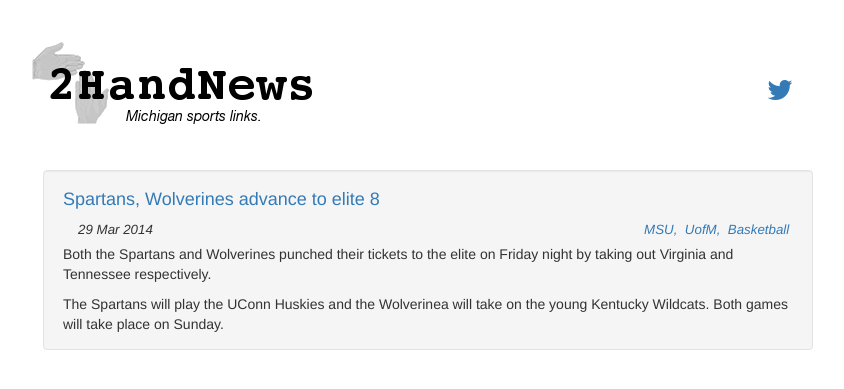
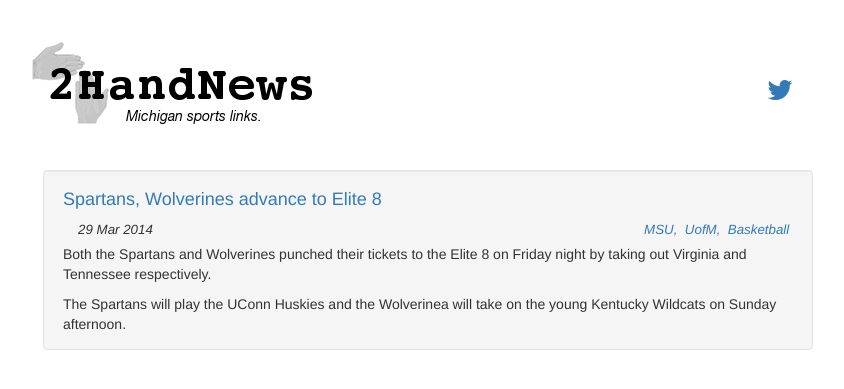
Before and after one commit to aftco/aftco.github.io, a Jekyll site: the page built from _posts/2014-03-29-07-46-spartans-wolverines-advance-to-elite-8.md, in a window 1280 px wide. Shown: the top 389 px of the page, without its empty margins (212-1056 px from the left). Built offline with Jekyll 4.4.1, drawn with Linux system fonts in a browser that asks for light colours; nearby versions of some CDN libraries; Markdown is read by kramdown in place of the engine named in the settings.

Commit message:
Update 2014-03-29-07-46-spartans-wolverines-advance-to-elite-8.md

```diff
--- a/_posts/2014-03-29-07-46-spartans-wolverines-advance-to-elite-8.md
+++ b/_posts/2014-03-29-07-46-spartans-wolverines-advance-to-elite-8.md
@@ -1,10 +1,10 @@
 ---
 layout: post
-title: "Spartans, Wolverines advance to elite 8"
+title: "Spartans, Wolverines advance to Elite 8"
 tags: MSU, UofM, Basketball
 link: http://mweb.cbssports.com/ncaab/eye-on-college-basketball/24505115/night-court-wolverines-punch-elite-eight-ticket
 ---
 
-Both the Spartans and Wolverines punched their tickets to the elite on Friday night by taking out Virginia and Tennessee respectively.
+Both the Spartans and Wolverines punched their tickets to the Elite 8 on Friday night by taking out Virginia and Tennessee respectively.
 
-The Spartans will play the UConn Huskies and the Wolverinea will take on the young Kentucky Wildcats.  Both games will take place on Sunday.
+The Spartans will play the UConn Huskies and the Wolverinea will take on the young Kentucky Wildcats on Sunday afternoon.
```
